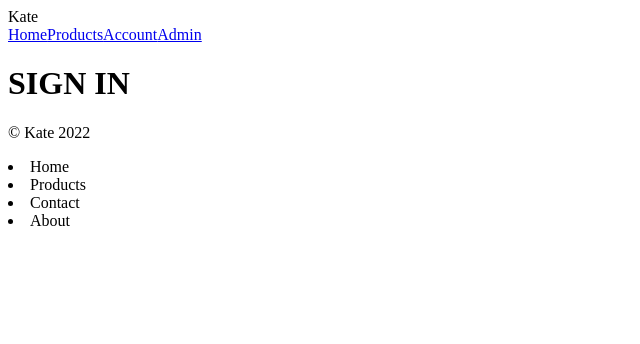
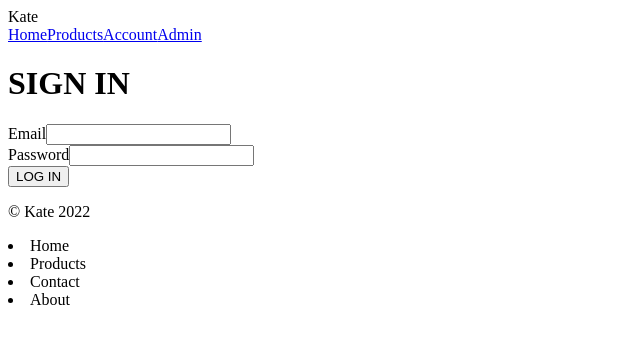
Before and after one commit to roywaswa/ecom-store, a React (Vite) app: page /admin in a window 1280 px wide. Shown: the top 344 px of the page, without its empty margins (0-640 px from the left). Built offline with nearby package versions, Linux system fonts and the light colour scheme.

Commit message:
sign in form added

```diff
--- a/package.json
+++ b/package.json
@@ -15,6 +15,7 @@
     "react-router-dom": "6"
   },
   "devDependencies": {
+    "@faker-js/faker": "^7.3.0",
     "@types/react": "^18.0.15",
     "@types/react-dom": "^18.0.6",
     "@vitejs/plugin-react": "^2.0.0",
--- a/src/views/AdminPage.jsx
+++ b/src/views/AdminPage.jsx
@@ -1,4 +1,4 @@
-import React, { useContext } from 'react'
+import React, { useContext, useState } from 'react'
 import { AuthContext } from '../contexts/AuthContext'
 
 // TODO: Add authentication with email and password
@@ -6,7 +6,17 @@ import { AuthContext } from '../contexts/AuthContext'
 
 
 function AdminPage() {
-  const {authState, setAuthState} = useContext(AuthContext)
+  const { authState, setAuthState } = useContext(AuthContext)
+  const [form, setForm] = useState({
+    email: '',
+    password: ''
+  })
+
+
+  function loginUser(ev) {
+    ev.preventDefault()
+    console.log(form);
+  }
   if (authState) {
     return (
       <>
@@ -19,6 +29,17 @@ function AdminPage() {
     return (
       <>
         <h1>SIGN IN</h1>
+        <form onSubmit={ev => loginUser(ev)} action="submit" method="post">
+          <div className="formfield">
+            <label htmlFor="email">Email</label>
+            <input onChange={(ev)=>{setForm({...form, email:ev.target.value})}} type="email" name="email" id="email" />
+          </div>
+          <div className="formfield">
+            <label htmlFor="password">Password</label>
+            <input onChange={(ev)=>{setForm({...form, password:ev.target.value})}} type="password" name="password" id="password" />
+          </div>
+          <button type="submit">LOG IN</button>
+        </form>
       </>
     )
   }
```
Also changed, not shown: 1 other file (tests, documents, lock files or other folders).
